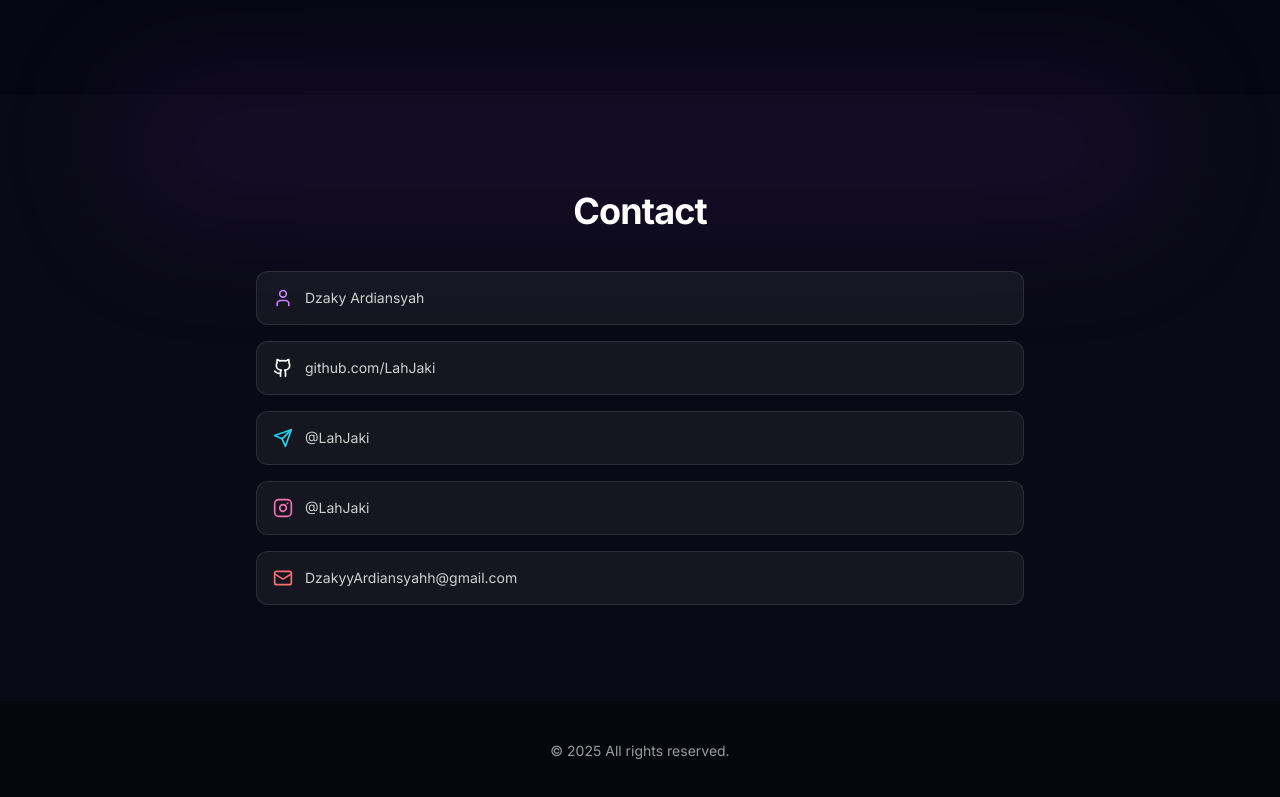
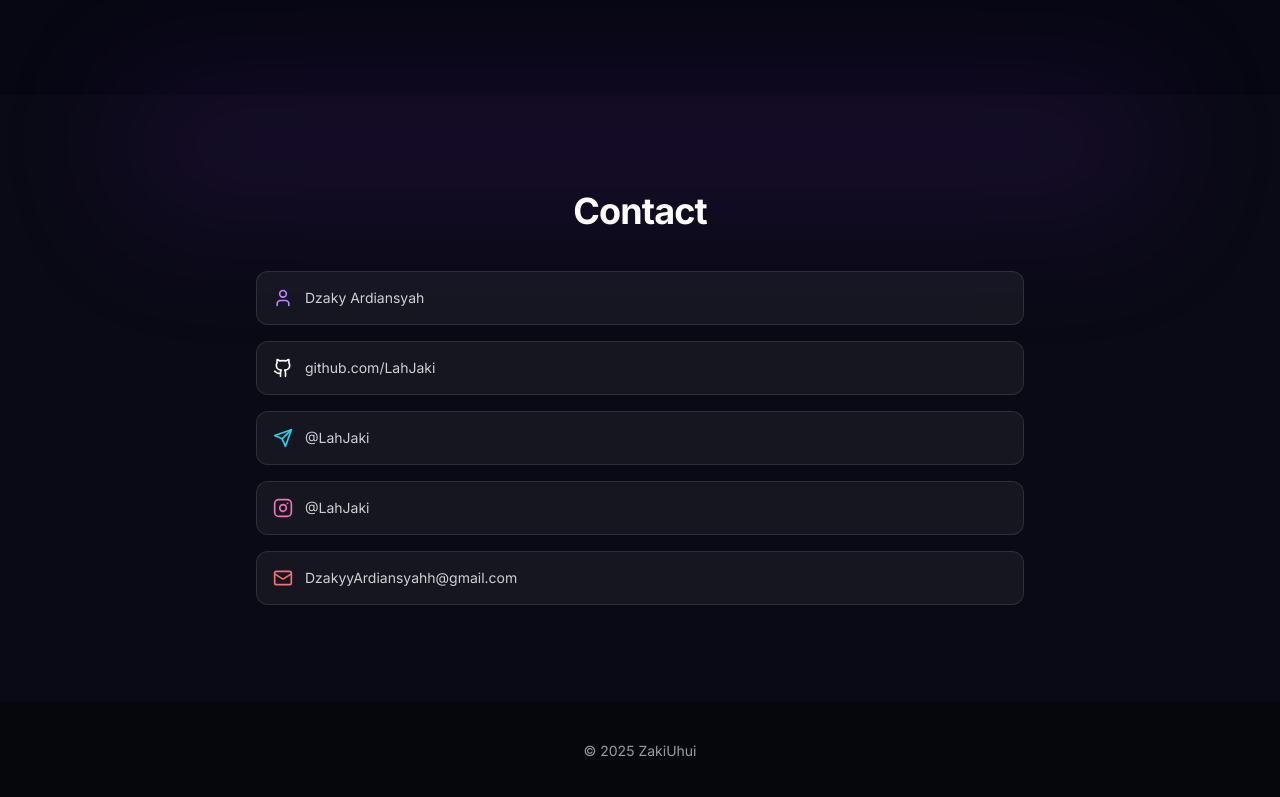
Before and after one commit to flamesuserresource4/frontend-repo_57cbrt1u_vt9zzj, a React (Vite) app: page / in a window 1280 px wide. Shown: the part 1904-2701 px from the top of the page. Built offline with nearby package versions, Linux system fonts and the light colour scheme; a web font is replaced by a local one.

Commit message:
Update project prj_57cbrt1u - 2025-11-05T06:25:56.949Z

```diff
--- a/src/App.jsx
+++ b/src/App.jsx
@@ -20,7 +20,7 @@ export default function App() {
       <Contact />
 
       <footer className="py-10 text-center text-sm text-white/60">
-        © {new Date().getFullYear()} All rights reserved.
+        © 2025 ZakiUhui
       </footer>
     </div>
   );
```
Also changed, not shown: 1 other file (tests, documents, lock files or other folders).
